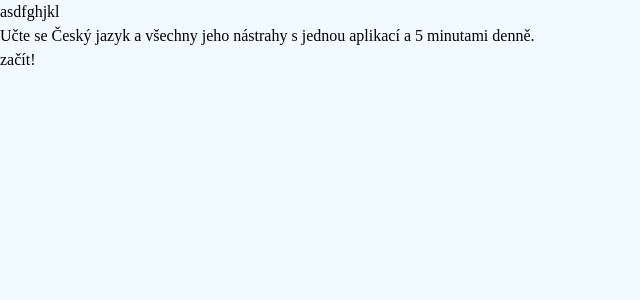
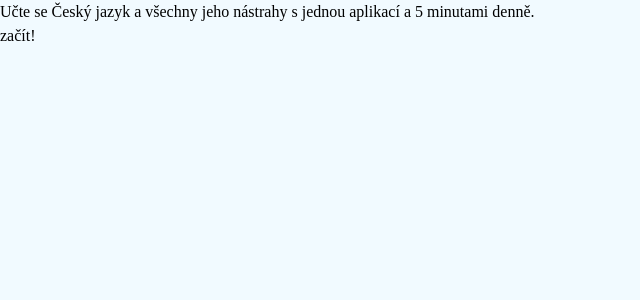
Before and after one commit to bendaacz/czuolingo, a React (Vite) app: page / in a window 1280 px wide. Shown: the top 300 px of the page, without its empty margins (0-640 px from the left). Built offline with nearby package versions, Linux system fonts and the light colour scheme; a web font is replaced by a local one.

Commit message:
main page improvements

```diff
--- a/src/pages/start/index.jsx
+++ b/src/pages/start/index.jsx
@@ -1,6 +1,7 @@
-import { useState } from "react";
+import { useState, useEffect } from "react";
 import "./index.css"
 import { Link } from "react-router-dom";
+import Loading from "../loading/index.jsx";
 
 export default function Start() {
     const [show, setShow] = useState(false);
@@ -12,20 +13,19 @@ export default function Start() {
         <>
             {show && (<Main />)}
             {!show && (
-                <div className="select-none h-screen">
-                    <div className="">
-                        <div className="p-[1.5vh] h-[9.1vh] justify-between inline-block px-[20vh] fixed top-0 left-0 right-0">
-                            <div className="flex w-full justify-between items-center">
-                                <div className="flex text-[38px] justify-between w-[55vh]">
-                                </div>
+                <div className="select-none">
+                    <div className="h-[9.1vh] justify-between inline-block fixed top-0 left-0 right-0">
+                        <div className="flex w-full justify-between items-center">
+                            <div className="flex text-[38px] justify-between w-[55vh]">
                             </div>
                         </div>
-                        <div className="flex">
-                            <h2 className="text-[15vw] mt-[9.1vh] inline-block text-[#F1FAFF]">asdfghjkl</h2>
-                            <p className="w-[32vw] mt-[9.1vh] text-[2.8vw] p-[1vw] flex text-center items-center border-black border-t-[1px] border-l-[1px] border-b-[1px] break-words">Učte se Český jazyk a všechny jeho nástrahy s jednou aplikací a 5 minutami denně.</p>
-
-                        </div>
-                        <button className="w-[67.9945vw] text-[70px] border-black border-[1px] inline-block justify-end" onClick={showClick}>začít!</button>
+                    </div>
+                    <div className="flex items-center text-center">
+                        <h2 className="w-[68vw] mt-[9.1vh] inline-block text-[10vw]"></h2>
+                        <p className="w-[32vw] mt-[9.1vh] text-[2.8vw] p-[1vw] flex text-center items-center border-black border-t-[1px] border-l-[1px] border-b-[1px] break-words">Učte se Český jazyk a všechny jeho nástrahy s jednou aplikací a 5 minutami denně.</p>
+                    </div>
+                    <div className="flex justify-end items-end">
+                        <button className="text-[70px] w-[32vw] text-[#00a2ff] border-black border-l-[1px] border-b-[1px] inline-block justify-end" onClick={showClick}>začít!</button>
                     </div>
                 </div>
             )}
@@ -34,9 +34,21 @@ export default function Start() {
 }
 
 export function Main() {
+    const [isLoading, setIsLoading] = useState(true);
+
+    useEffect(() => {
+        setTimeout(() => {
+            setIsLoading(false);
+        }, 1);
+    }, []);
+
+    if (isLoading) {
+        return <Loading />
+    }
+
     return (
         <div className="h-[190vh]">
-            <div className=""> {/* add different bg color maybe. */}
+            <div className="animate-fade-in">
                 <div className="border-black border-b-[1px] p-[1.5vh] h-[9.1vh] justify-between inline-block px-[20vh] fixed top-0 left-0 right-0">
                     <div className="flex w-full justify-between items-center">
                         <div className="flex text-[38px] justify-between w-[55vh]">
```
